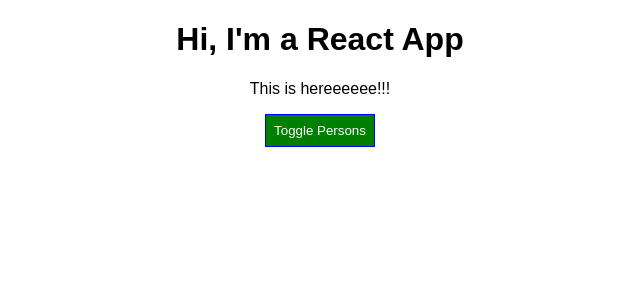
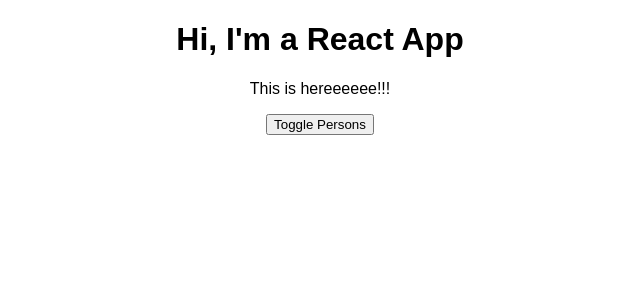
Before and after one commit to AxTrinhadad/radium-react-course, a React app: page / in a window 1280 px wide. Shown: the top 300 px of the page, without its empty margins (320-960 px from the left). Built offline with nearby package versions, Linux system fonts and the light colour scheme.

Commit message:
CSS Modules and Error Boundaries

```diff
--- a/src/App.css
+++ b/src/App.css
@@ -9,3 +9,16 @@
 .bold {
   font-weight:  600;
 }
+
+:global .App button {
+  border: 1px solid blue;
+  padding: 16px;
+  background-color: green;
+  font: inherit;
+  color: white;
+}
+
+:global .App button:hover {
+  background-color: lightgray;
+  color: black;
+}
--- a/src/App.js
+++ b/src/App.js
@@ -1,6 +1,8 @@
 import React, { Component } from 'react';
 import './App.css';
+import button from  './Button.module.css';
 import Person from './Person/Person';
+import ErrorBoundary from "./ErrorBoundary/ErrorBoundary";
 
 class App extends Component {
   state = {
@@ -15,7 +17,7 @@
   nameChangedHandler = (event, id) => {
 
     const personIndex = this.state.persons.findIndex(p => {
-      return p.id === id;
+      return p.userId === id;
     });
 
     const person = {
@@ -43,39 +45,30 @@
   }
 
   render() {
-    const buttonStyle = {
-        backgroundColor: 'green',
-        color: 'white',
-        border: '1px solid blue',
-        padding: '8px',
-        cursor: 'pointer'
-    };
-
     let persons = null;
+    let btnClass = '';
 
     if (this.state.showPersons === true) {
       persons = (
         <div>
           {this.state.persons.map((person, index) => {
             return (
-            <Person
+            <ErrorBoundary key={person.id}>
+              <Person
               name={person.name}
               age={person.age}
               click={() => this.deletePersonHandler(index)}
               changed={(event) => this.nameChangedHandler(event, person.id)}
               key={person.id}
               >
-            </Person>
+              </Person>
+            </ErrorBoundary>
             )
           })}
 
         </div>
       );
-      buttonStyle.backgroundColor = 'red';
-      buttonStyle[':hover'] = {
-        backgroundColor: 'salmon',
-        color: 'black'
-      }
+      btnClass = button.Red;
     }
 
     const classes = [];
@@ -93,8 +86,9 @@
         <p className={classes.join(' ')}>This is hereeeeee!!!</p>
 
         <button
+          className={btnClass}
           onClick={this.togglePersonsHandler}
-          style={buttonStyle}>Toggle Persons</button>
+          >Toggle Persons</button>
 
         {persons}
 
--- /dev/null
+++ b/src/Button.module.css
@@ -0,0 +1,9 @@
+
+button.Red {
+    background: red;
+  }
+
+button.Red:hover {
+background: salmon;
+color: black;
+}
--- /dev/null
+++ b/src/ErrorBoundary/ErrorBoundary.js
@@ -0,0 +1,23 @@
+import React, { Component } from 'react';
+
+class ErrorBoundary extends Component {
+    state = {
+        hasError: false,
+        errorMessage: ''
+    }
+
+    componentDidCatch = (error, info) => {
+        this.setState({hasError: true, errorMessage: error});
+    }
+
+    render() {
+        if (this.state.hasError) {
+            return <h1>{this.state.errorMessage}</h1>;
+        } else {
+            return this.props.children;
+        }
+
+    }
+}
+
+export default ErrorBoundary;
--- a/src/Person/Person.js
+++ b/src/Person/Person.js
@@ -1,15 +1,23 @@
 import React from 'react';
 
-import styles from './Person.scss';
-import './Demo.scss';
+import './Person.scss';
+import styles from './Demo.module.scss';
 
 const person = (props) => {
+    const rnd = Math.random();
+
+    if (rnd > 0.7) {
+        throw new Error('something wong');
+    }
 
     return (
-        <div className={styles.Person}>
+
+
+        <div className="Person">
             <p onClick={props.click}>I'm a {props.name} and I am {props.age} years old! </p>
             {props.children}
             <input type="text" onChange={props.changed} value={props.name} />
+            <p className={styles.Person}>I am testing demo here</p>
         </div>
     )
 }
```
Also changed, not shown: src/Person/Demo.module.scss (renamed from src/Person/Demo.scss).
